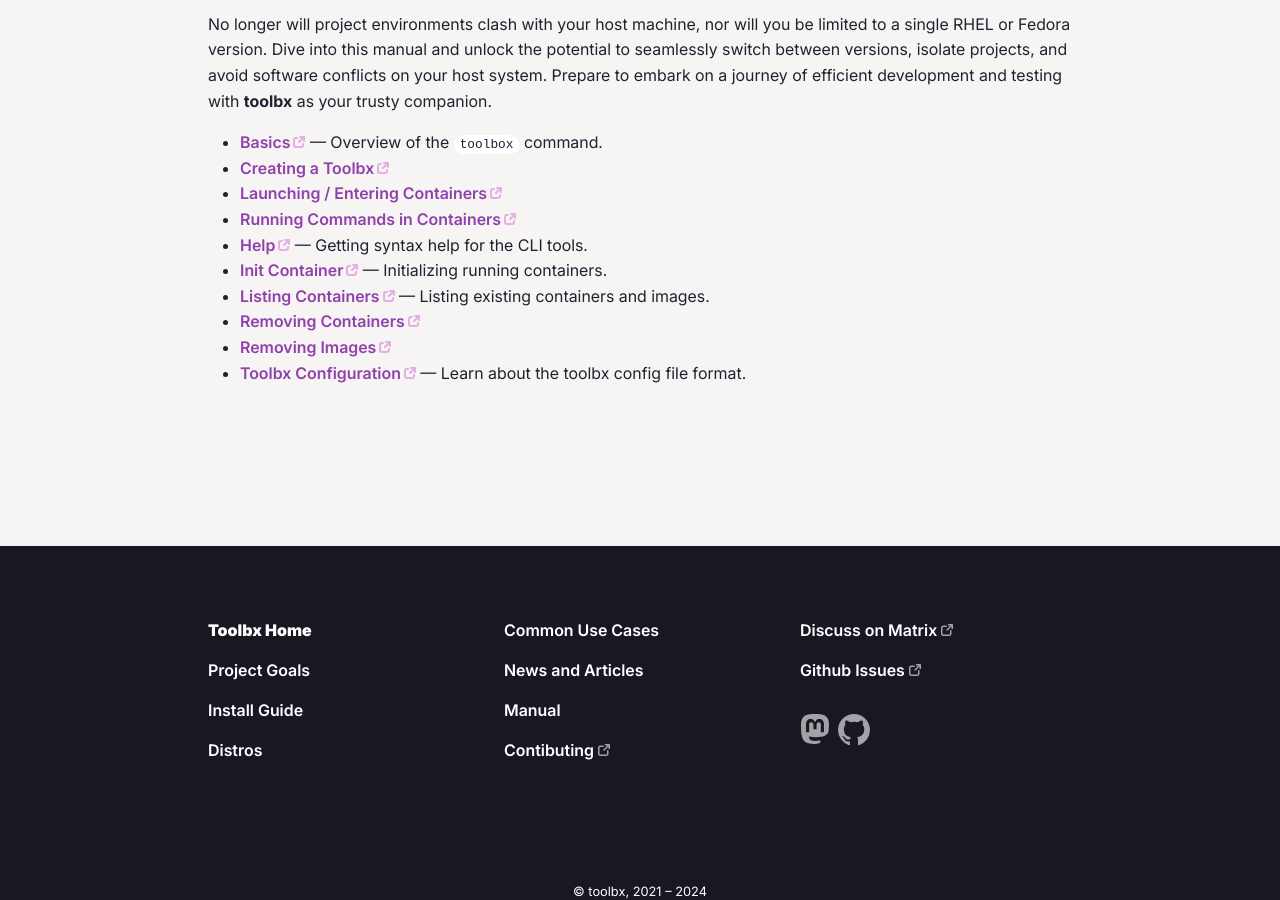
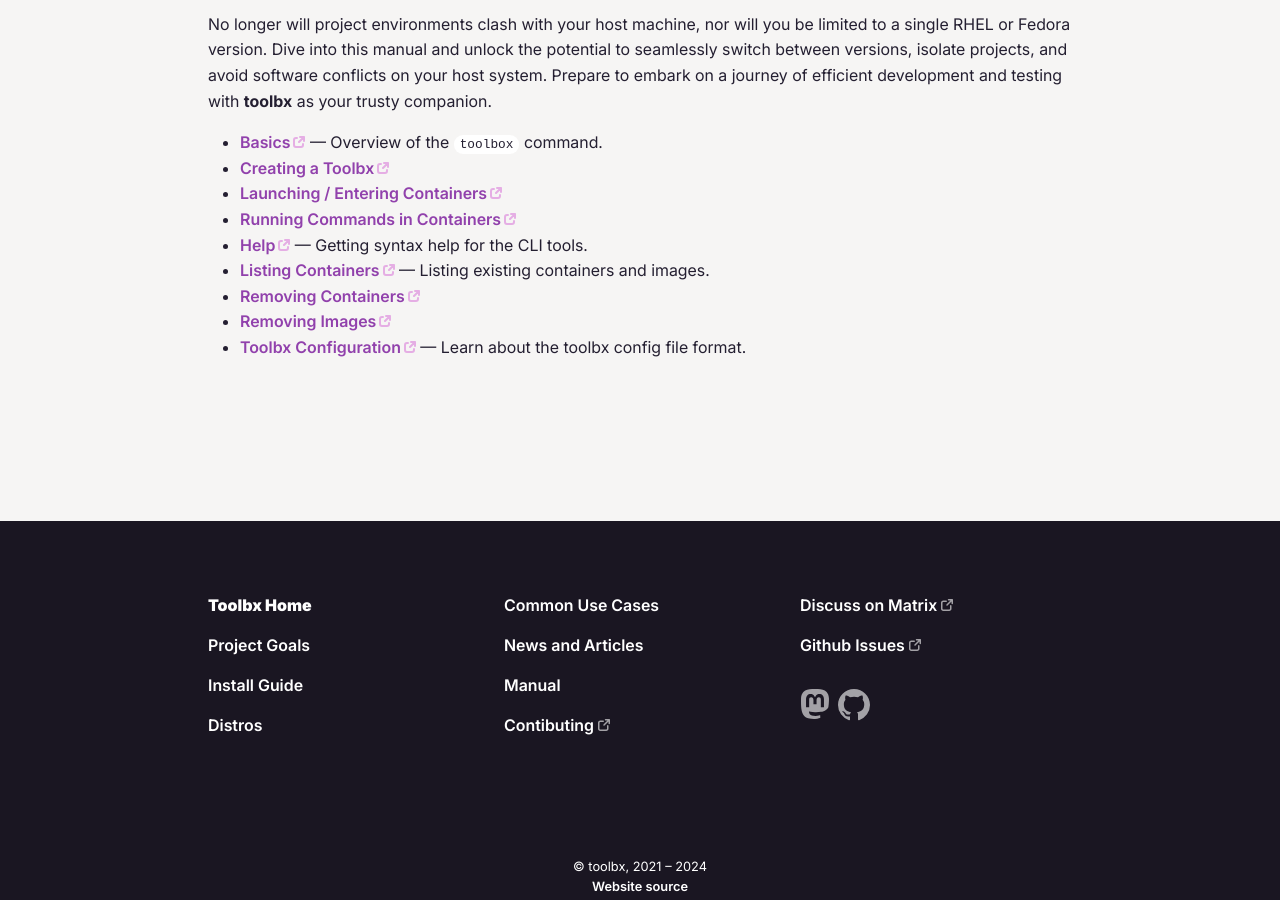
Before and after one commit to containers/containertoolbx.org, a Jekyll site: the page built from manual.md, in a window 1280 px wide and 900 px high, scrolled down 585 px. Built offline with Jekyll 4.4.1, drawn with Linux system fonts in a browser that asks for light colours.

Commit message:
Don't mention the 'init-container' command
After all, it's documented as:
  "It is not expected to be directly invoked by humans ..."

```diff
--- a/manual.md
+++ b/manual.md
@@ -18,7 +18,6 @@
 * [Launching / Entering Containers](https://github.com/containers/toolbox/blob/main/doc/toolbox-enter.1.md)
 * [Running Commands in Containers](https://github.com/containers/toolbox/blob/main/doc/toolbox-run.1.md)
 * [Help](https://github.com/containers/toolbox/blob/main/doc/toolbox-help.1.md) — Getting syntax help for the CLI tools.
-* [Init Container](https://github.com/containers/toolbox/blob/main/doc/toolbox-init-container.1.md) — Initializing running containers.
 * [Listing Containers](https://github.com/containers/toolbox/blob/main/doc/toolbox-list.1.md) — Listing existing containers and images.
 * [Removing Containers](https://github.com/containers/toolbox/blob/main/doc/toolbox-rm.1.md)
 * [Removing Images](https://github.com/containers/toolbox/blob/main/doc/toolbox-rmi.1.md)
```
